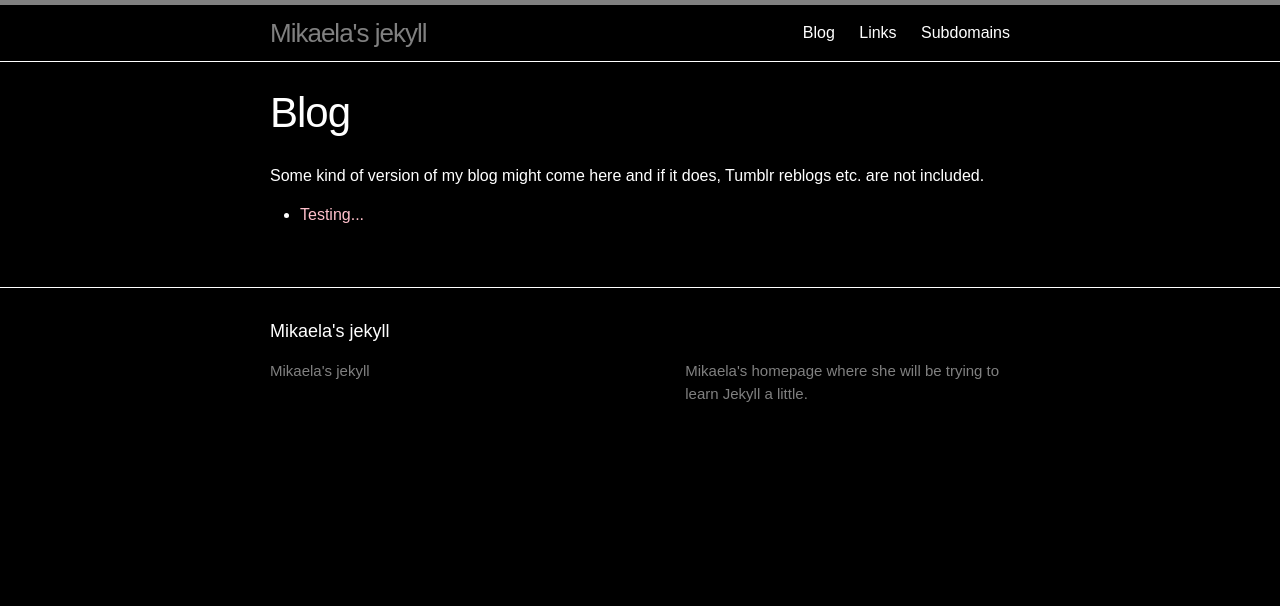
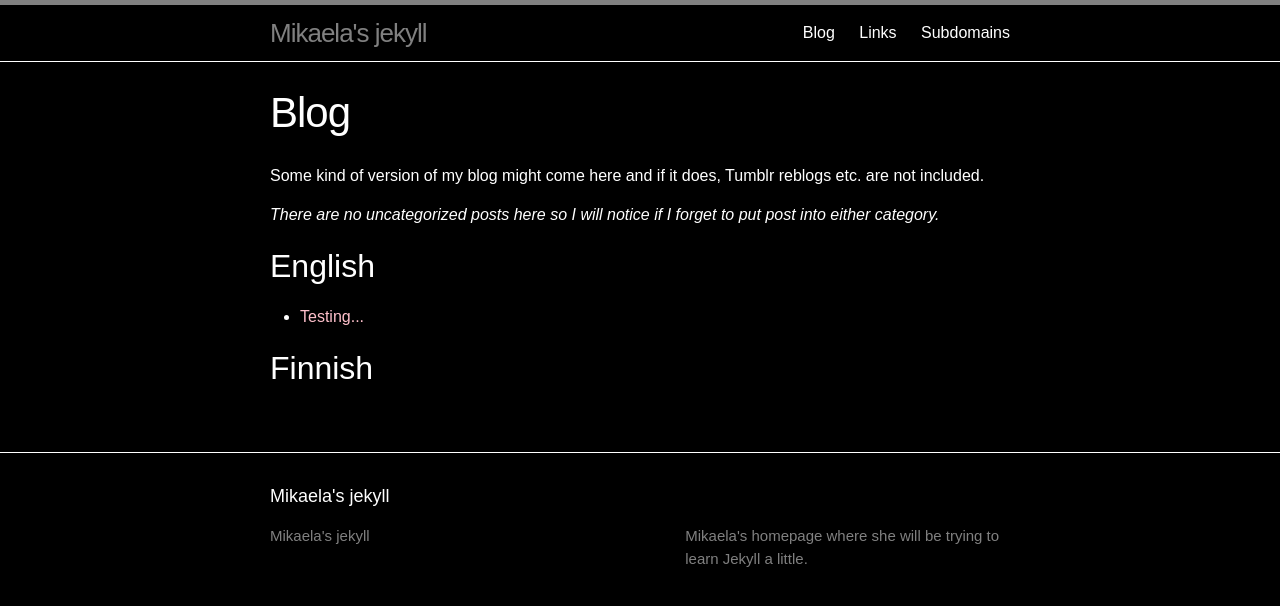
Before and after one commit to Mikaela/mikaela.github.io, a Jekyll site: the page built from blog/index.md, in a window 1280 px wide. Shown: the top 606 px of the page. Built offline with Jekyll 4.4.1, drawn with Linux system fonts in a browser that asks for light colours.

Commit message:
blog/index.md: sort to two categories

```diff
--- a/blog/index.md
+++ b/blog/index.md
@@ -7,10 +7,25 @@ permalink: /blog/
 Some kind of version of my blog might come here and if it does, Tumblr
 reblogs etc. are not included.
 
+*There are no uncategorized posts here so I will notice if I forget
+to put post into either category.*
+
+## English
+
 <ul>
-  {% for post in site.posts %}
+  {% for post in site.categories.english %}
     <li>
       <a href="{{ post.url }}">{{ post.title }}</a>
     </li>
   {% endfor %}
 </ul>
+
+## Finnish
+
+<ul>
+  {% for post in site.categories.finnish %}
+    <li>
+      <a href="{{ post.url }}">{{ post.title }}</a>
+    </li>
+  {% endfor %}
+</ul>
```
